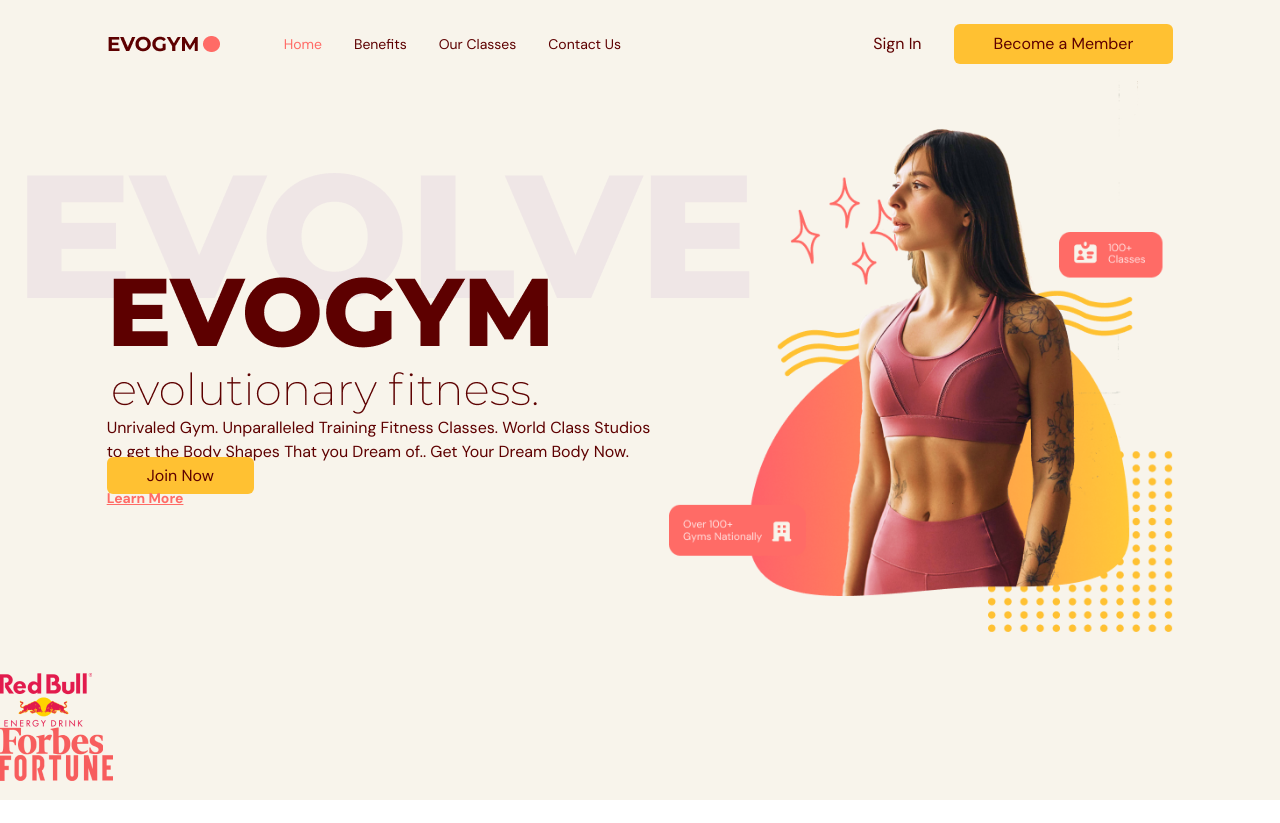
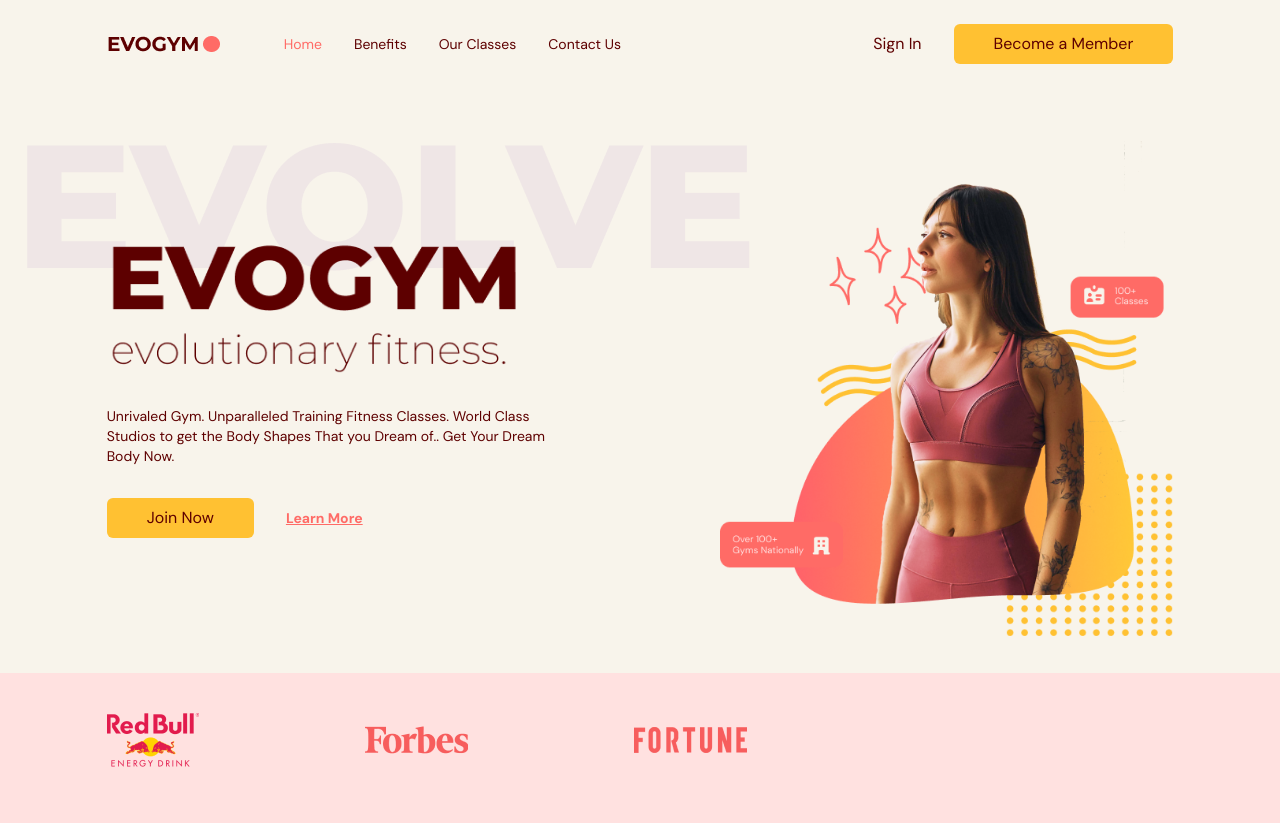
Before and after one commit to Corinto23/tsxone, a React (Vite) app: page / in a window 1280 px wide. Before the commit the page ends 800 px from the top, so only its background shows below. Built offline with nearby package versions, Linux system fonts and the light colour scheme.

Commit message:
completed home component

```diff
--- a/src/scenes/home/index.tsx
+++ b/src/scenes/home/index.tsx
@@ -19,26 +19,49 @@
   return (
     <section id="home" className="gap-16 bg-gray-20 py-10 md:h-full md:pb-0">
       {/* IMAGE AND MAIN HEADER */}
-      <div className="mx-auto w-5/6 items-center justify-center md:flex md:h-5/6">
+      <motion.div
+        className="mx-auto w-5/6 items-center justify-center md:flex md:h-5/6"
+        onViewportEnter={() => setSelectedPage(SelectedPage.Home)}
+      >
         {/* MAIN HEADER */}
         <div className="z-10 mt-32 md:basis-3/5">
           {/* HEADINGS */}
-          <div className="md:-mt-20">
+          <motion.div
+            className="md:-mt-20"
+            initial="hidden"
+            whileInView="visible"
+            viewport={{ once: true, amount: 0.5 }}
+            transition={{ duration: 0.5 }}
+            variants={{
+              hidden: { opacity: 0, x: -50 },
+              visible: { opacity: 1, x: 0 },
+            }}
+          >
             <div className="relative">
               <div className="before:absolute before:-left-20 before:-top-20 before:z-[-1] md:before:content-evolvetext">
-                <img src={HomePageText} alt="home-page-text" />
+                <img alt="home-page-text" src={HomePageText} />
               </div>
             </div>
 
-            <p>
+            <p className="mt-8 text-sm">
               Unrivaled Gym. Unparalleled Training Fitness Classes. World Class
               Studios to get the Body Shapes That you Dream of.. Get Your Dream
               Body Now.
             </p>
-          </div>
+          </motion.div>
 
           {/* ACTIONS */}
-          <div>
+          <motion.div
+            className="mt-8 flex items-center gap-8"
+            initial="hidden"
+            whileInView="visible"
+            viewport={{ once: true, amount: 0.5 }}
+            transition={{ delay: 0.2, duration: 0.5 }}
+            variants={{
+              hidden: { opacity: 0, x: -50 },
+              visible: { opacity: 1, x: 0 },
+            }}
+          >
             <ActionButton setSelectedPage={setSelectedPage}>
               Join Now
             </ActionButton>
@@ -49,20 +72,23 @@
             >
               <p>Learn More</p>
             </AnchorLink>
-          </div>
+          </motion.div>
         </div>
 
         {/* IMAGE */}
-        <div>
+        <div
+          className="flex basis-3/5 justify-center md:z-10
+        md:ml-40 md:mt-16 md:justify-items-end"
+        >
           <img src={HomePageGraphic} alt="home-pageGraphic" />
         </div>
-      </div>
+      </motion.div>
 
       {/* SPONSORS */}
       {isAboveMediumScreens && (
-        <div>
-          <div>
-            <div>
+        <div className="h-[150px] w-full bg-primary-100 py-10">
+          <div className="mx-auto w-5/6">
+            <div className="flex w-3/5 items-center justify-between gap-8">
               <img src={SponsorRedBull} alt="redbull-sponsor" />
               <img src={SponsorForbes} alt="forbes-sponsor" />
               <img src={SponsorFortune} alt="fortune-sponsor" />
```
